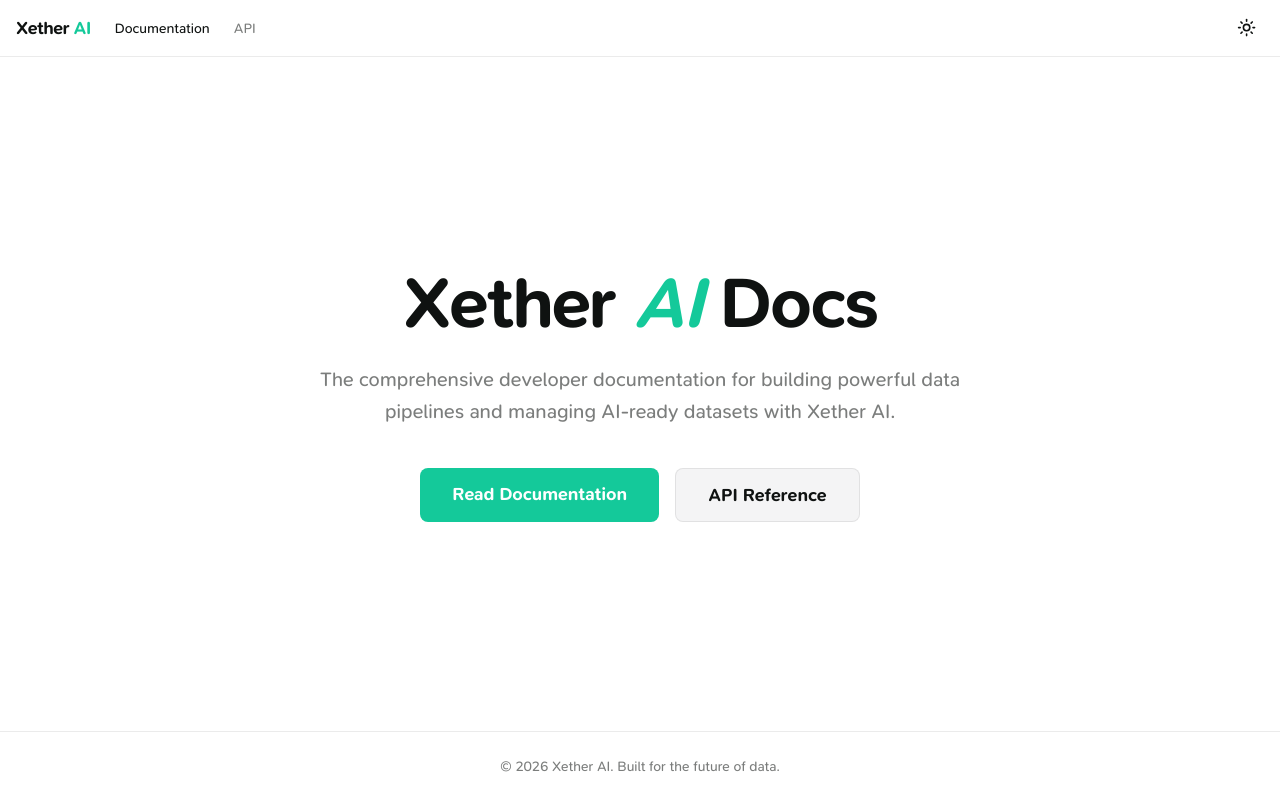
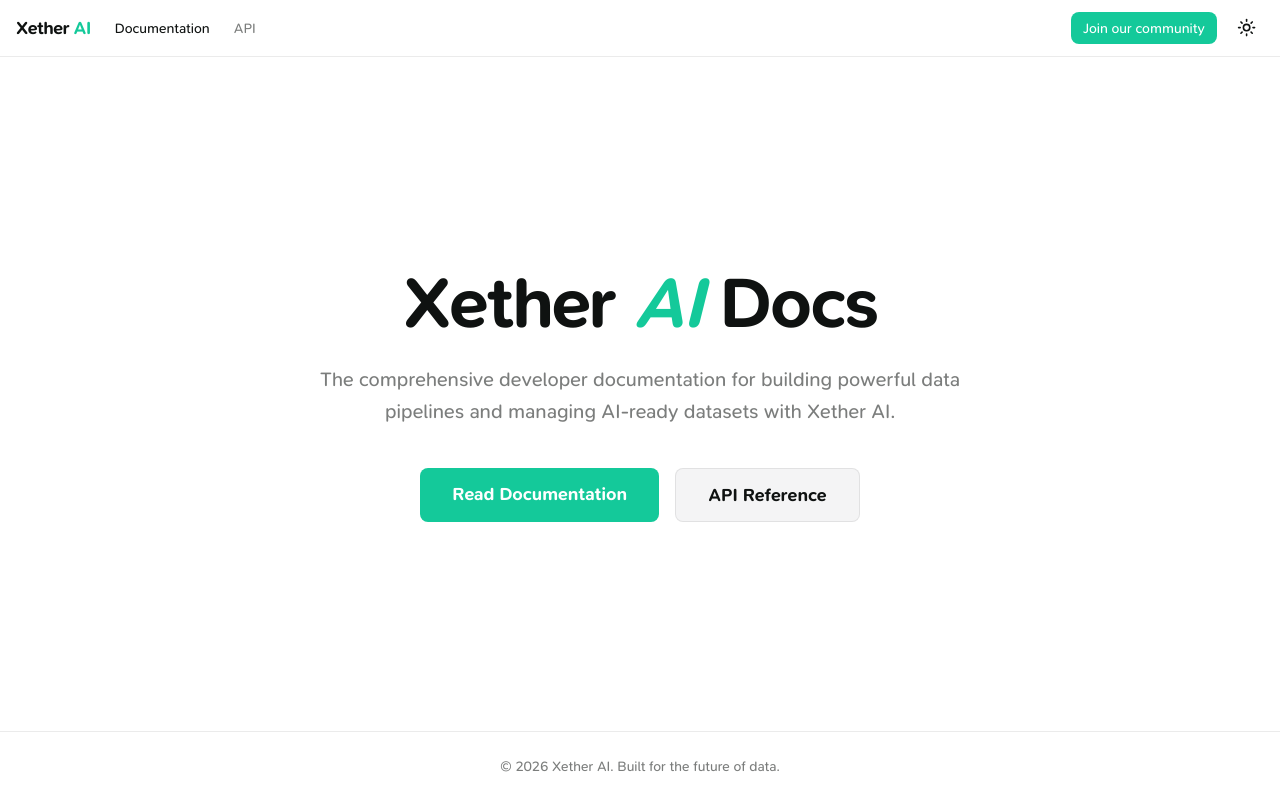
Before and after one commit to Xether-AI/docs.xether, a Next.js app: page / in a window 1280 px wide. Built offline with nearby package versions, Linux system fonts and the light colour scheme.

Commit message:
Add Button component and enhance header with community link

```diff
--- a/src/app/layout.tsx
+++ b/src/app/layout.tsx
@@ -32,7 +32,13 @@ export default function RootLayout({
 }>) {
   return (
     <html lang="en" suppressHydrationWarning>
-      <body className={`${snPro.variable} antialiased`}>
+      <body
+        className={`${snPro.variable} antialiased`}
+        style={{
+          fontFamily:
+            "var(--font-sn-pro), ui-sans-serif, system-ui, -apple-system, sans-serif",
+        }}
+      >
         <Providers>{children}</Providers>
       </body>
     </html>
--- a/src/components/layout/SiteHeader.tsx
+++ b/src/components/layout/SiteHeader.tsx
@@ -1,5 +1,6 @@
 import Link from "next/link";
 import { ThemeToggle } from "../ThemeToggle";
+import Button from "@/components/ui/Button";
 
 export function SiteHeader() {
   return (
@@ -26,7 +27,13 @@ export function SiteHeader() {
             </Link>
           </nav>
         </div>
-        <div className="flex items-center gap-2">
+        <div className="flex items-center gap-3">
+          <Button
+            text="Join our community"
+            href="https://discord.gg/xether-ai"
+            variant="primary"
+            size="sm"
+          />
           <ThemeToggle />
         </div>
       </div>
--- /dev/null
+++ b/src/components/ui/Button.tsx
@@ -0,0 +1,59 @@
+import { cn } from "@/lib/utils";
+import Link from "next/link";
+
+interface ButtonProps {
+  text: string;
+  href?: string;
+  variant?: "primary" | "secondary" | "ghost";
+  size?: "sm" | "md" | "lg";
+  className?: string;
+  onClick?: () => void;
+}
+
+function Button({
+  text,
+  href,
+  variant = "primary",
+  size = "sm",
+  className,
+  onClick,
+}: ButtonProps) {
+  const baseStyles =
+    "inline-flex items-center justify-center font-medium rounded-lg transition-all focus:outline-none focus:ring-2 focus:ring-ring focus:ring-offset-2";
+
+  const variants = {
+    primary: "bg-primary text-primary-foreground hover:opacity-90",
+    secondary:
+      "bg-secondary text-secondary-foreground border border-border hover:bg-accent/20",
+    ghost: "hover:bg-accent/10 hover:text-primary",
+  };
+
+  const sizes = {
+    sm: "px-3 py-1.5 text-sm",
+    md: "px-4 py-2 text-base",
+    lg: "px-6 py-3 text-lg",
+  };
+
+  const buttonClasses = cn(
+    baseStyles,
+    variants[variant],
+    sizes[size],
+    className,
+  );
+
+  if (href) {
+    return (
+      <Link href={href} className={buttonClasses}>
+        {text}
+      </Link>
+    );
+  }
+
+  return (
+    <button onClick={onClick} className={buttonClasses}>
+      {text}
+    </button>
+  );
+}
+
+export default Button;
```
